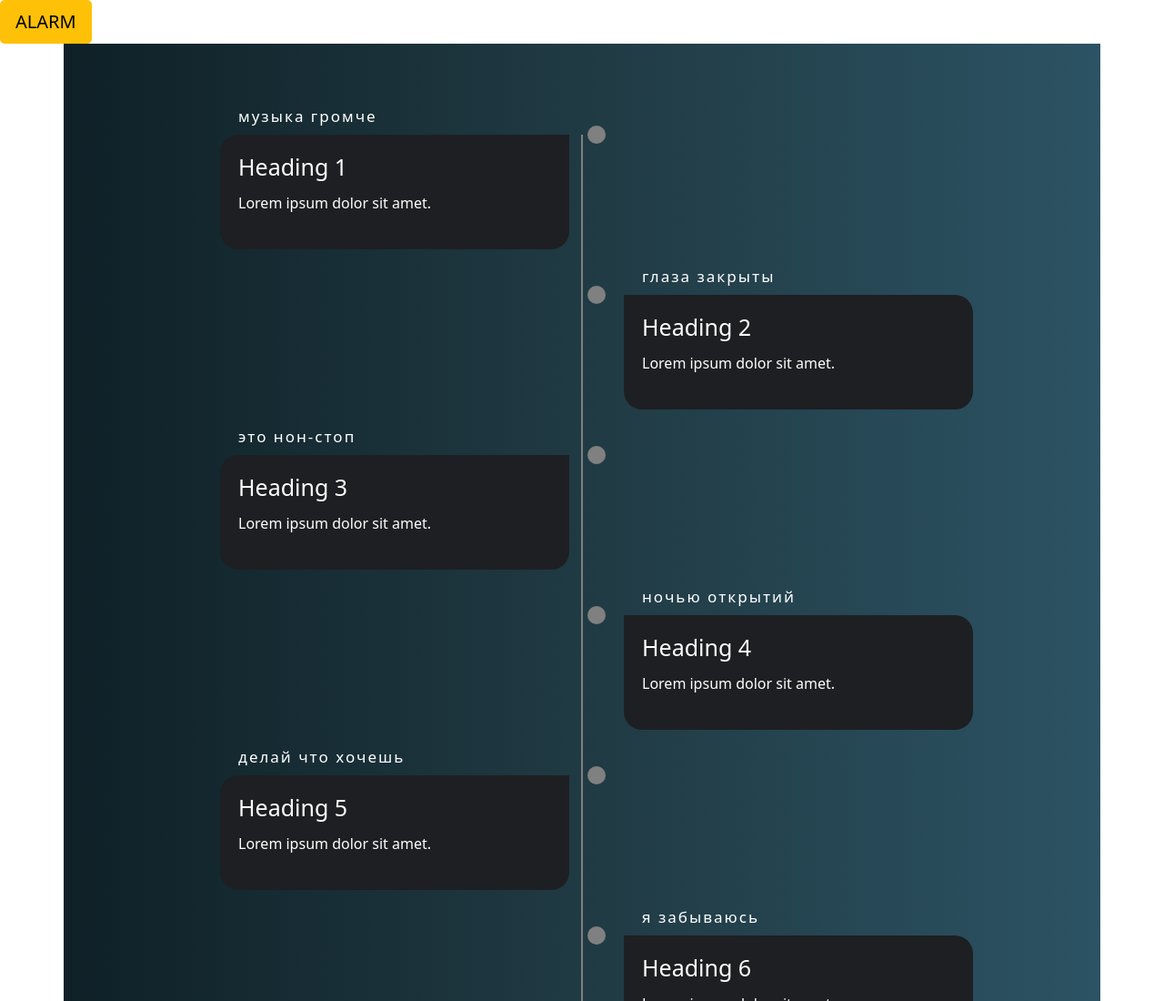
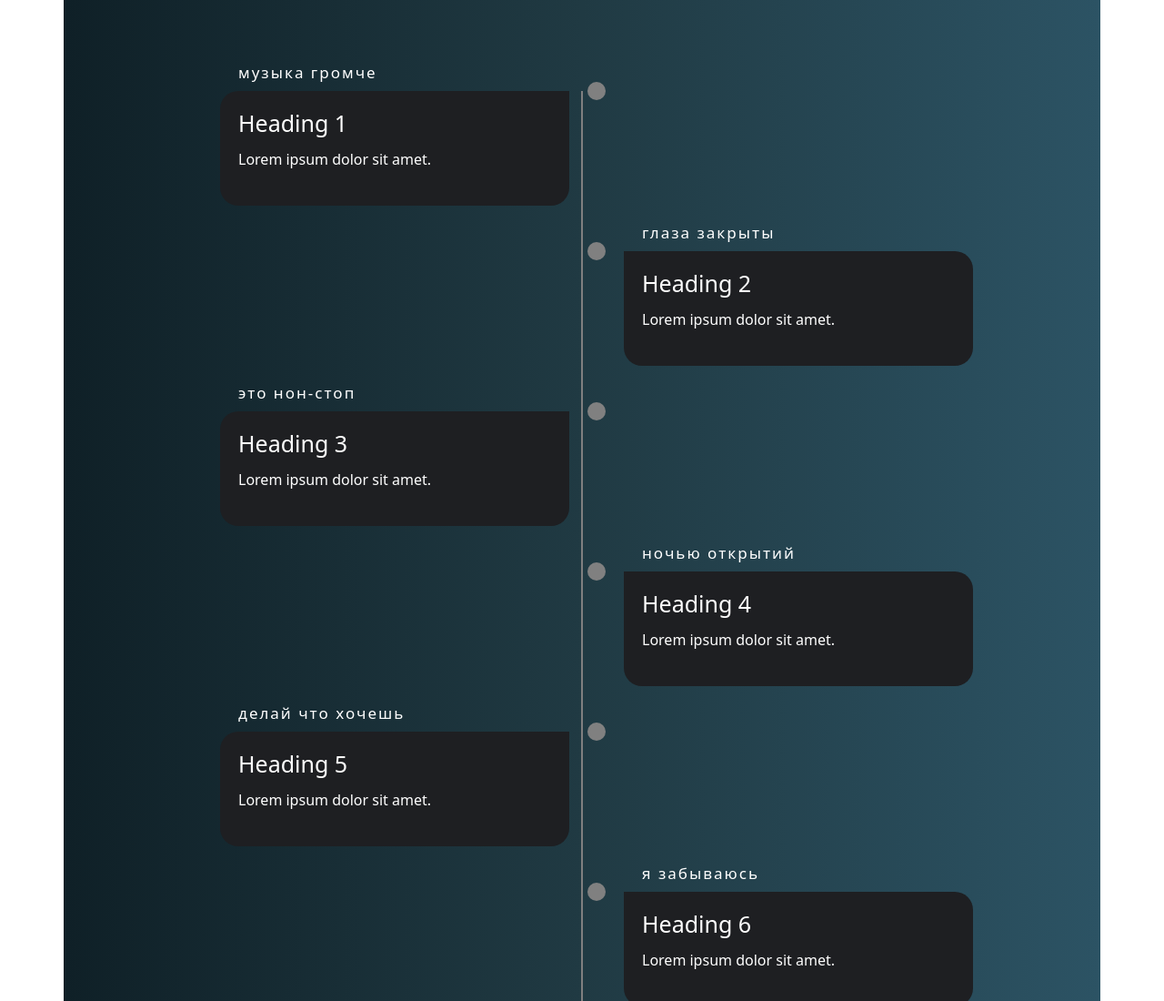
Before and after one commit to inwhitemist/Infinite-May, a plain HTML site: page index.html in a window 1280 px wide. Shown: the top 1100 px of the page at 91% size. Drawn offline with nearby package versions, Linux system fonts and the light colour scheme.

Commit message:
removed button

```diff
--- a/index.html
+++ b/index.html
@@ -9,7 +9,6 @@
     <link href="https://cdn.jsdelivr.net/npm/bootstrap@5.0.2/dist/css/bootstrap.min.css" rel="stylesheet" integrity="sha384-EVSTQN3/azprG1Anm3QDgpJLIm9Nao0Yz1ztcQTwFspd3yD65VohhpuuCOmLASjC" crossorigin="anonymous">
 </head>
 <body>
-    <a class="btn btn-warning btn-lg " href="#" role="button">ALARM</a>
     <div class="container">
         <div class="timeline">
             <ul>
```
